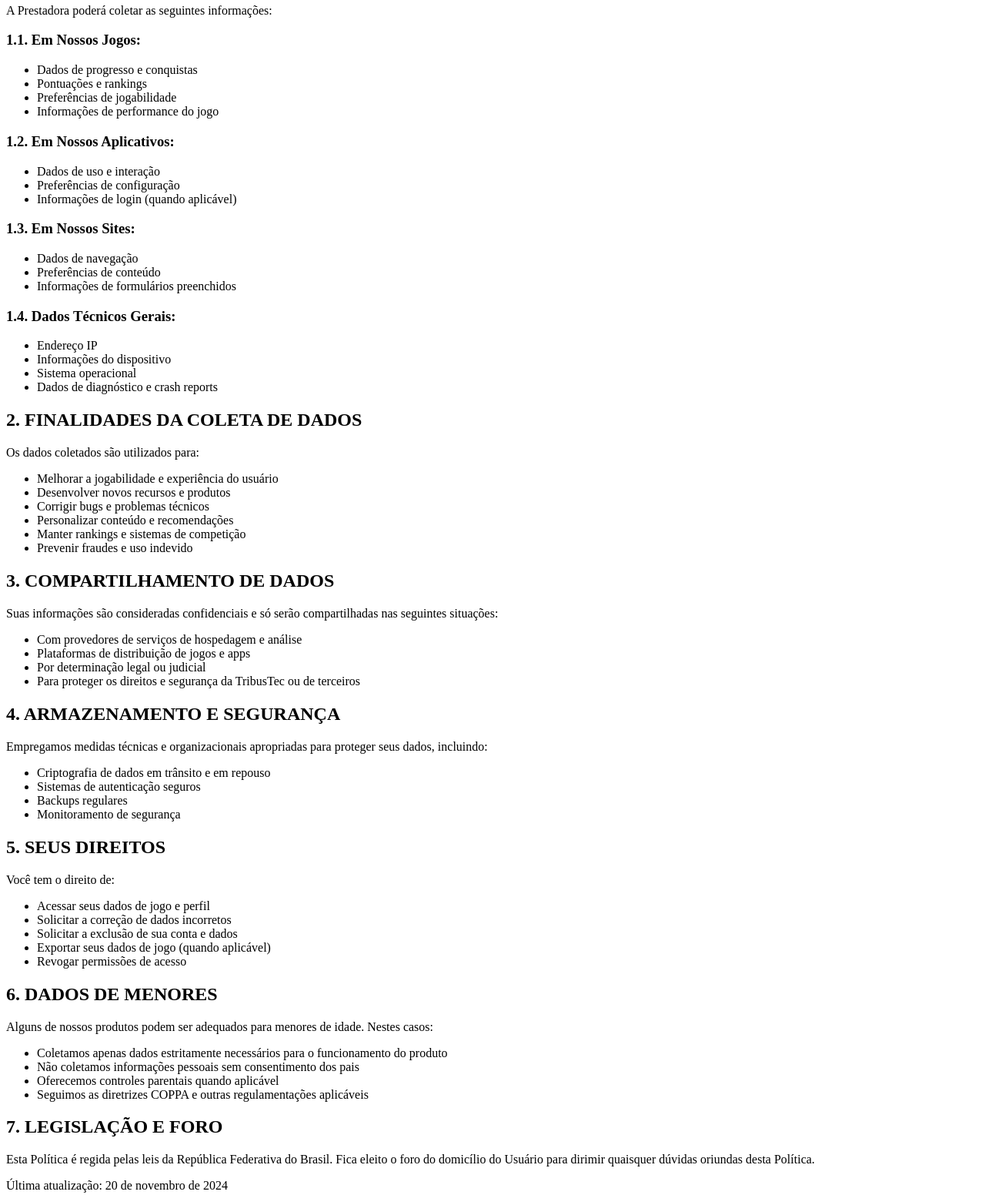
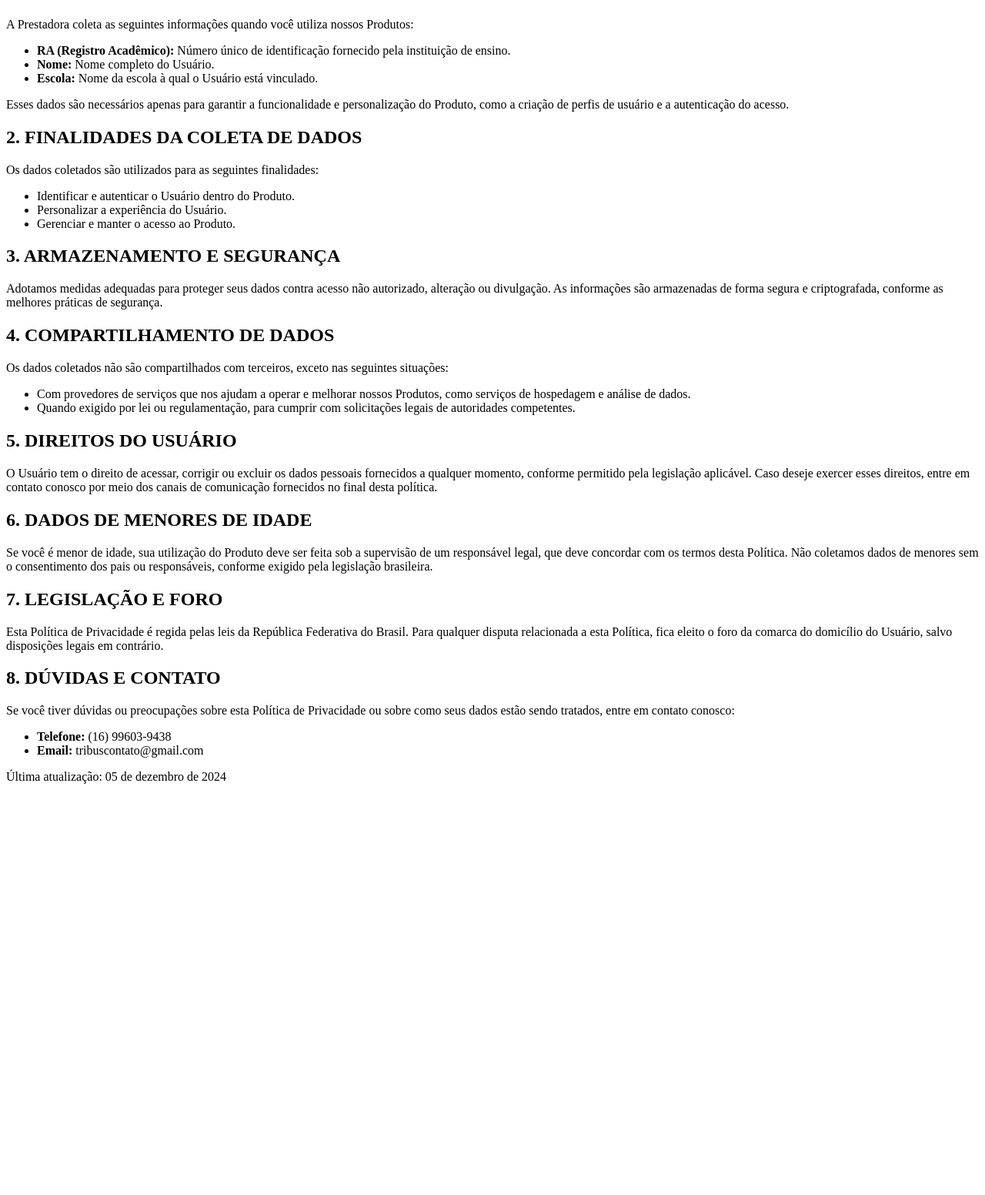
Before and after one commit to JhonatasMJ/PoliticaPrivacidade, a plain HTML site: page index.html in a window 1280 px wide. Shown: the part 300-1852 px from the top of the page at 77% size. After the commit the page ends 1334 px from the top, so only its background shows below. Drawn offline with Linux system fonts and the light colour scheme.

Commit message:
Alteração Politica

```diff
--- a/index.html
+++ b/index.html
@@ -4,12 +4,11 @@
     <meta charset="UTF-8">
     <meta name="viewport" content="width=device-width, initial-scale=1.0">
     <title>Política de Privacidade - TribusTec</title>
-
 </head>
 <body>
     <h1>POLÍTICA DE PRIVACIDADE</h1>
 
-    <p>Esta Política de Privacidade ("Política") tem como intuito informar a você ("Usuário"), quais informações a seu respeito serão coletadas pela TribusTec ("Prestadora"), um grupo de desenvolvedores independentes dedicados à criação de jogos, sites e aplicativos, quando da utilização de nossos produtos digitais ("Produtos"), bem como a forma pela qual tais informações são utilizadas e tratadas.</p>
+    <p>Esta Política de Privacidade ("Política") descreve como a TribusTec ("Prestadora"), um grupo de desenvolvedores independentes dedicados à criação de jogos, sites e aplicativos, coleta, utiliza, compartilha e protege as informações dos usuários ("Usuário") de seus produtos digitais ("Produtos"). Ao utilizar nossos produtos, você concorda com os termos descritos nesta Política de Privacidade.</p>
 
     <div class="highlight">
         <p>Esta política se aplica a todos os produtos desenvolvidos pela TribusTec, incluindo:</p>
@@ -22,91 +21,54 @@
     </div>
 
     <h2>1. DADOS COLETADOS</h2>
-    <p>A Prestadora poderá coletar as seguintes informações:</p>
+    <p>A Prestadora coleta as seguintes informações quando você utiliza nossos Produtos:</p>
 
-    <h3>1.1. Em Nossos Jogos:</h3>
     <ul>
-        <li>Dados de progresso e conquistas</li>
-        <li>Pontuações e rankings</li>
-        <li>Preferências de jogabilidade</li>
-        <li>Informações de performance do jogo</li>
+        <li><strong>RA (Registro Acadêmico):</strong> Número único de identificação fornecido pela instituição de ensino.</li>
+        <li><strong>Nome:</strong> Nome completo do Usuário.</li>
+        <li><strong>Escola:</strong> Nome da escola à qual o Usuário está vinculado.</li>
     </ul>
 
-    <h3>1.2. Em Nossos Aplicativos:</h3>
+    <p>Esses dados são necessários apenas para garantir a funcionalidade e personalização do Produto, como a criação de perfis de usuário e a autenticação do acesso.</p>
+
+    <h2>2. FINALIDADES DA COLETA DE DADOS</h2>
+    <p>Os dados coletados são utilizados para as seguintes finalidades:</p>
     <ul>
-        <li>Dados de uso e interação</li>
-        <li>Preferências de configuração</li>
-        <li>Informações de login (quando aplicável)</li>
+        <li>Identificar e autenticar o Usuário dentro do Produto.</li>
+        <li>Personalizar a experiência do Usuário.</li>
+        <li>Gerenciar e manter o acesso ao Produto.</li>
     </ul>
 
-    <h3>1.3. Em Nossos Sites:</h3>
+    <h2>3. ARMAZENAMENTO E SEGURANÇA</h2>
+    <p>Adotamos medidas adequadas para proteger seus dados contra acesso não autorizado, alteração ou divulgação. As informações são armazenadas de forma segura e criptografada, conforme as melhores práticas de segurança.</p>
+
+    <h2>4. COMPARTILHAMENTO DE DADOS</h2>
+    <p>Os dados coletados não são compartilhados com terceiros, exceto nas seguintes situações:</p>
     <ul>
-        <li>Dados de navegação</li>
-        <li>Preferências de conteúdo</li>
-        <li>Informações de formulários preenchidos</li>
+        <li>Com provedores de serviços que nos ajudam a operar e melhorar nossos Produtos, como serviços de hospedagem e análise de dados.</li>
+        <li>Quando exigido por lei ou regulamentação, para cumprir com solicitações legais de autoridades competentes.</li>
     </ul>
 
-    <h3>1.4. Dados Técnicos Gerais:</h3>
-    <ul>
-        <li>Endereço IP</li>
-        <li>Informações do dispositivo</li>
-        <li>Sistema operacional</li>
-        <li>Dados de diagnóstico e crash reports</li>
-    </ul>
+    <h2>5. DIREITOS DO USUÁRIO</h2>
+    <p>O Usuário tem o direito de acessar, corrigir ou excluir os dados pessoais fornecidos a qualquer momento, conforme permitido pela legislação aplicável. Caso deseje exercer esses direitos, entre em contato conosco por meio dos canais de comunicação fornecidos no final desta política.</p>
 
-    <h2>2. FINALIDADES DA COLETA DE DADOS</h2>
-    <p>Os dados coletados são utilizados para:</p>
-    <ul>
-        <li>Melhorar a jogabilidade e experiência do usuário</li>
-        <li>Desenvolver novos recursos e produtos</li>
-        <li>Corrigir bugs e problemas técnicos</li>
-        <li>Personalizar conteúdo e recomendações</li>
-        <li>Manter rankings e sistemas de competição</li>
-        <li>Prevenir fraudes e uso indevido</li>
-    </ul>
-
-    <h2>3. COMPARTILHAMENTO DE DADOS</h2>
-    <p>Suas informações são consideradas confidenciais e só serão compartilhadas nas seguintes situações:</p>
-    <ul>
-        <li>Com provedores de serviços de hospedagem e análise</li>
-        <li>Plataformas de distribuição de jogos e apps</li>
-        <li>Por determinação legal ou judicial</li>
-        <li>Para proteger os direitos e segurança da TribusTec ou de terceiros</li>
-    </ul>
-
-    <h2>4. ARMAZENAMENTO E SEGURANÇA</h2>
-    <p>Empregamos medidas técnicas e organizacionais apropriadas para proteger seus dados, incluindo:</p>
-    <ul>
-        <li>Criptografia de dados em trânsito e em repouso</li>
-        <li>Sistemas de autenticação seguros</li>
-        <li>Backups regulares</li>
-        <li>Monitoramento de segurança</li>
-    </ul>
-
-    <h2>5. SEUS DIREITOS</h2>
-    <p>Você tem o direito de:</p>
-    <ul>
-        <li>Acessar seus dados de jogo e perfil</li>
-        <li>Solicitar a correção de dados incorretos</li>
-        <li>Solicitar a exclusão de sua conta e dados</li>
-        <li>Exportar seus dados de jogo (quando aplicável)</li>
-        <li>Revogar permissões de acesso</li>
-    </ul>
-
-    <h2>6. DADOS DE MENORES</h2>
-    <p>Alguns de nossos produtos podem ser adequados para menores de idade. Nestes casos:</p>
-    <ul>
-        <li>Coletamos apenas dados estritamente necessários para o funcionamento do produto</li>
-        <li>Não coletamos informações pessoais sem consentimento dos pais</li>
-        <li>Oferecemos controles parentais quando aplicável</li>
-        <li>Seguimos as diretrizes COPPA e outras regulamentações aplicáveis</li>
-    </ul>
+    <h2>6. DADOS DE MENORES DE IDADE</h2>
+    <p>Se você é menor de idade, sua utilização do Produto deve ser feita sob a supervisão de um responsável legal, que deve concordar com os termos desta Política. Não coletamos dados de menores sem o consentimento dos pais ou responsáveis, conforme exigido pela legislação brasileira.</p>
 
     <h2>7. LEGISLAÇÃO E FORO</h2>
-    <p>Esta Política é regida pelas leis da República Federativa do Brasil. Fica eleito o foro do domicílio do Usuário para dirimir quaisquer dúvidas oriundas desta Política.</p>
+    <p>Esta Política de Privacidade é regida pelas leis da República Federativa do Brasil. Para qualquer disputa relacionada a esta Política, fica eleito o foro da comarca do domicílio do Usuário, salvo disposições legais em contrário.</p>
+
+
+    <h2>8. DÚVIDAS E CONTATO</h2>
+<p>Se você tiver dúvidas ou preocupações sobre esta Política de Privacidade ou sobre como seus dados estão sendo tratados, entre em contato conosco:</p>
+<ul>
+    <li><strong>Telefone:</strong> (16) 99603-9438</li>
+    <li><strong>Email:</strong> tribuscontato@gmail.com</li>
+</ul>
+
 
     <div class="footer">
-        <p>Última atualização: 20 de novembro de 2024</p>
+        <p>Última atualização: 05 de dezembro de 2024</p>
 
     </div>
 </body>
```
